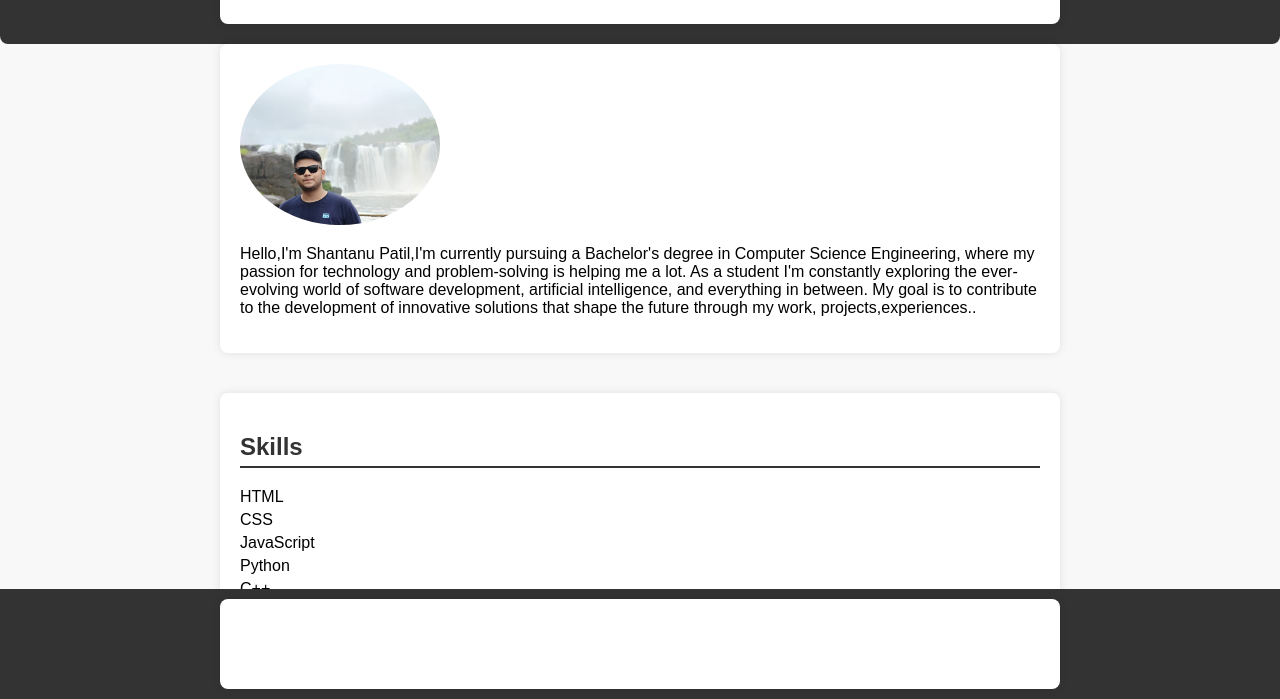
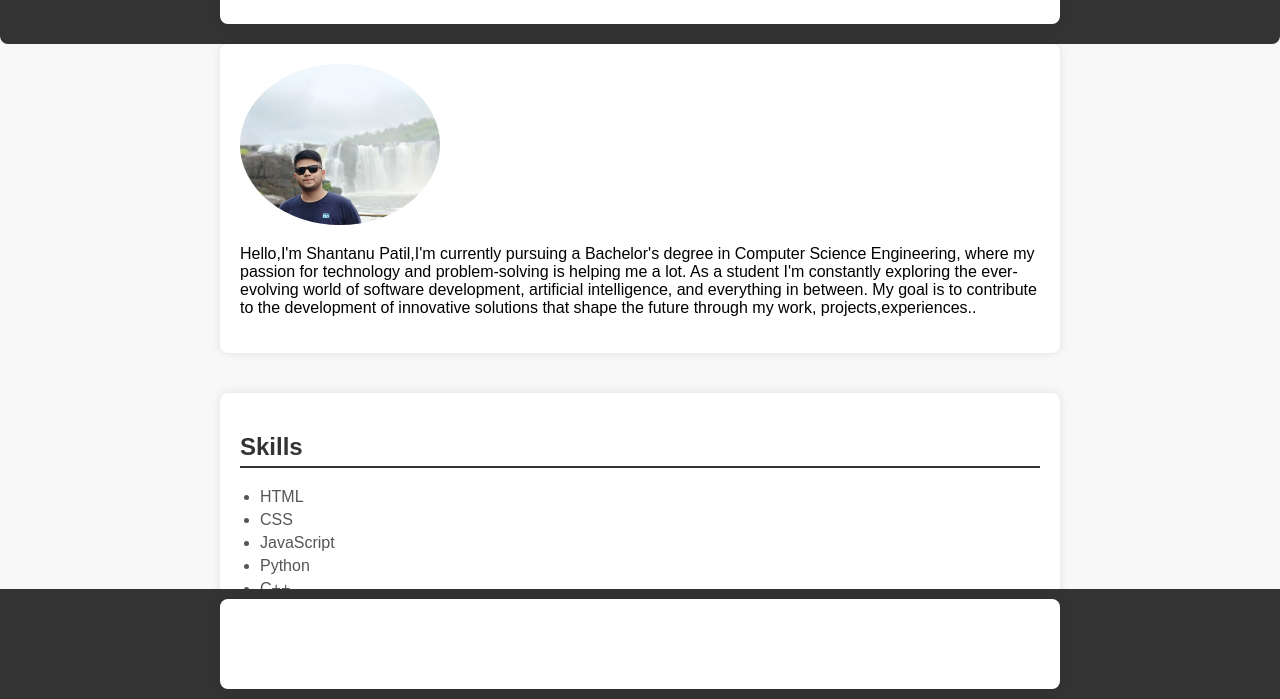
Before and after one commit to shantanu3555/Codsoft_taskno1, a plain HTML site: page index.html in a window 1280 px wide. Shown: the part 101-800 px from the top of the page. Drawn offline with Linux system fonts and the light colour scheme.

Commit message:
Update styles.css

```diff
--- a/styles.css
+++ b/styles.css
@@ -54,13 +54,14 @@ h2 {
     padding-bottom: 5px;
 }
 
-ul {
-    list-style-type: none;
-    padding: 0;
+.skills-container ul {
+    list-style-type: disc; /* Use 'disc' for filled circles as bullet points */
+    padding-left: 20px; /* Add some left padding to the list for better spacing */
 }
 
-li {
+.skills-container li {
     margin-bottom: 5px;
+    color: #555; /* Adjust text color if needed */
 }
 
 .project-card {
```
